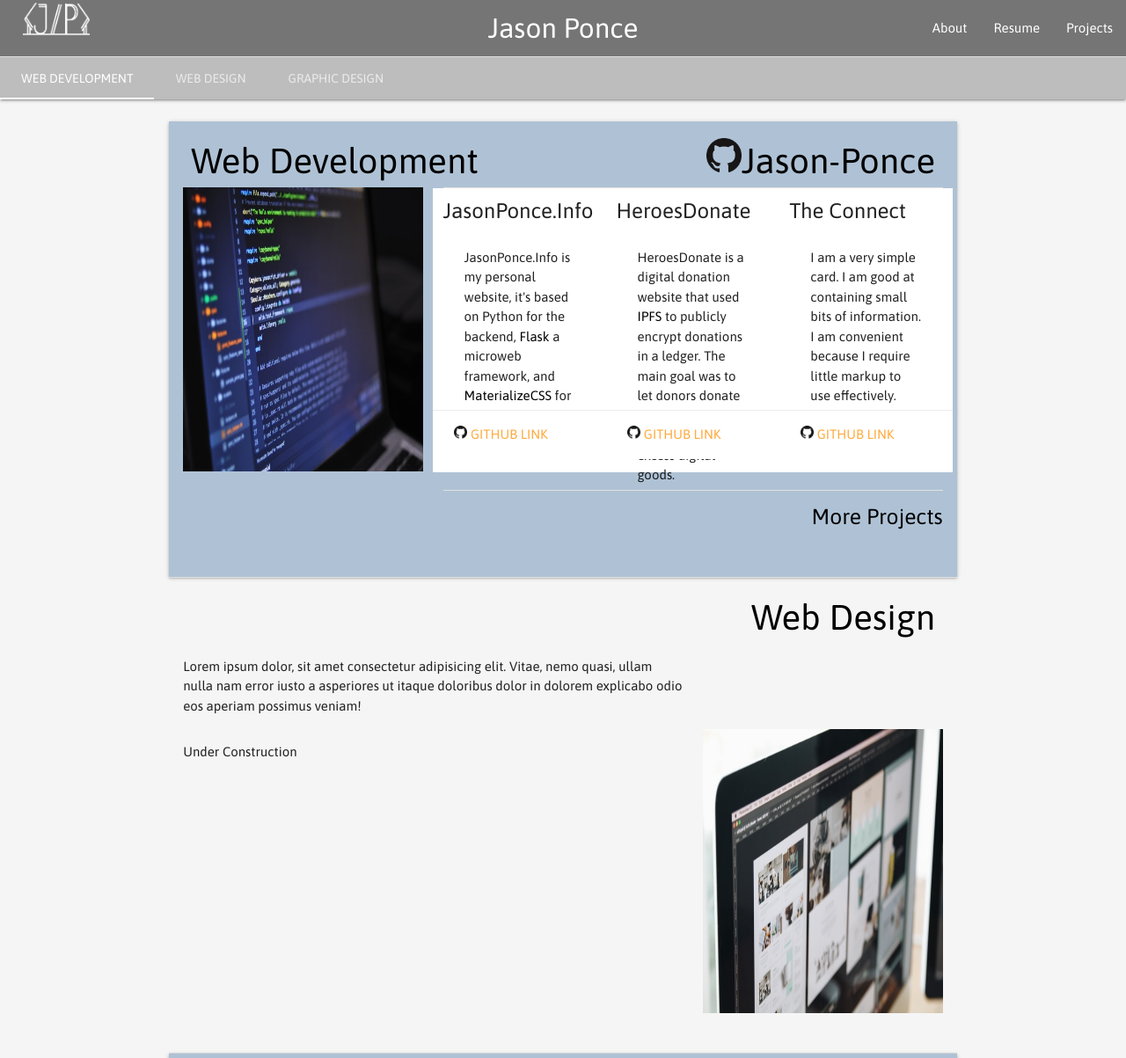
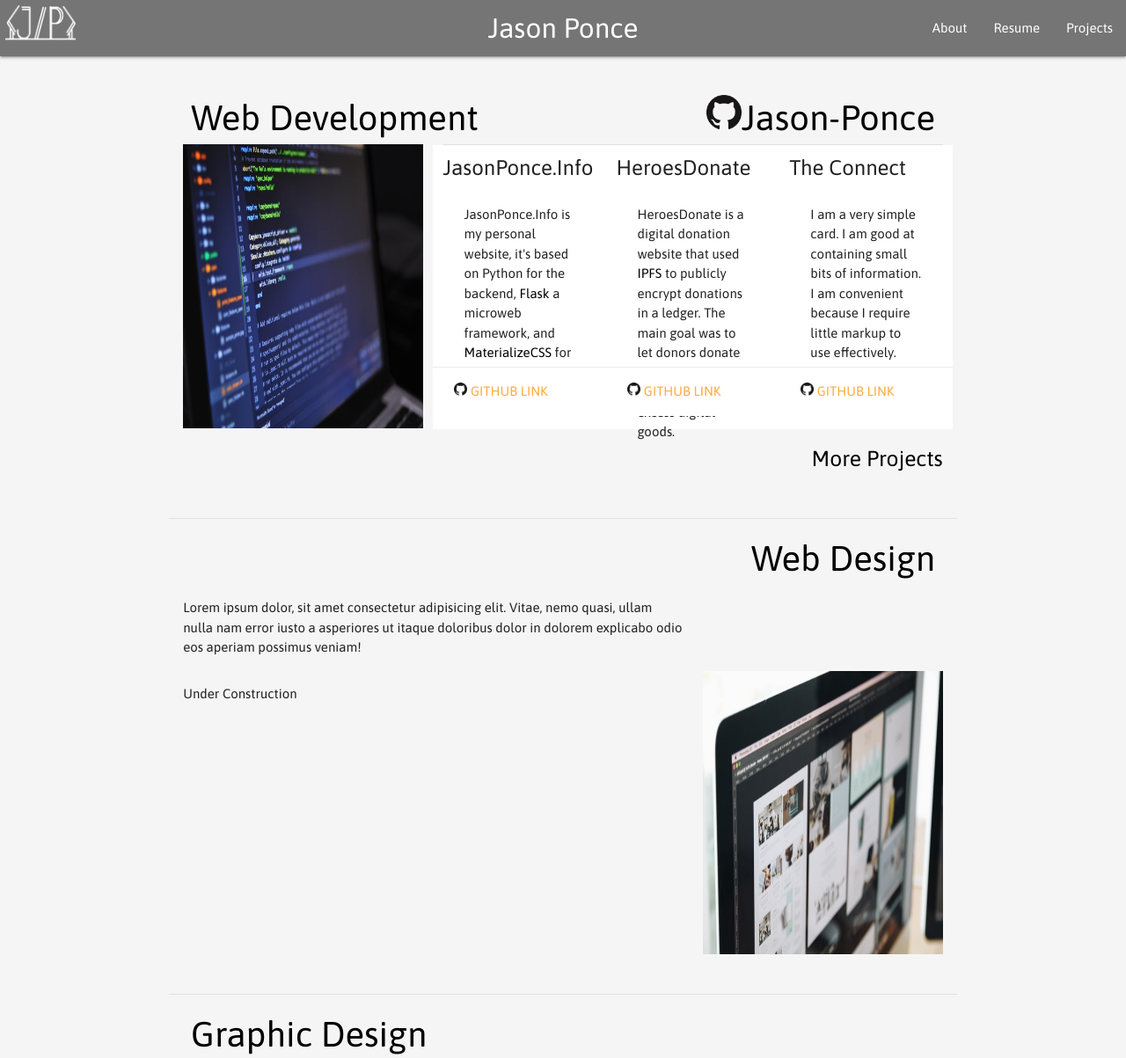
Before and after one commit to Jason-Ponce/personal-website, a Flask app: page /projects in a window 1280 px wide. Shown: the top 1203 px of the page at 88% size. Run offline with Flask 2, Linux system fonts and the light colour scheme; some libraries are stand-ins or nearby versions.

Commit message:
content rework

```diff
--- a/jasonsite/routes.py
+++ b/jasonsite/routes.py
@@ -108,7 +108,7 @@ def smudge_script():
 @app.route("/projects/web_design")
 def web_design():
     page_title="Web Design"
-    return render_template('404.html', title=page_title)
+    return render_template('web_design.html', title=page_title)
 
 
 # END WEB DESIGN SECTION
--- a/jasonsite/static/css/mystyle.css
+++ b/jasonsite/static/css/mystyle.css
@@ -143,9 +143,9 @@ html *{
       padding-left: 5px;
       padding-right: 5px;
   }
-.section-color{
+/* .section-color{
     background-color: #AFC2D5;
-}
+} */
 .project-header-color{
     color: black;
 }
@@ -226,10 +226,12 @@ figcaption{
   }
 
 #navbar-image-logo{
-    max-width: 6%;
-    max-height: 6%;
-    padding-top: 0.2%;
+
+    max-width: 25%;
+    max-height: 25%;
+    padding-top: 2%;
     margin-left: 2%;
+
 }
 
 .cari-sizeup{
@@ -270,3 +272,7 @@ figcaption{
     color: black;
     text-decoration: underline;
 }
+
+.reduced-logo{
+    width: 25vw;
+}
--- a/jasonsite/templates/about.html
+++ b/jasonsite/templates/about.html
@@ -36,7 +36,7 @@
 {% block nav %}
 <nav class="nav-extended grey darken-1">
         <div class="nav-wrapper">
-            <a href="{{ url_for('home') }}" class="brand-logo">
+            <a href="{{ url_for('home') }}" class="brand-logo left reduced-logo">
                 <img src="/static/logo_resized_white.png" alt="logo for website" id="navbar-image-logo">
             </a>
             <a href="{{ url_for('home') }}" class="brand-logo center">Jason Ponce</a>
--- a/jasonsite/templates/projects.html
+++ b/jasonsite/templates/projects.html
@@ -20,7 +20,7 @@
 {% block body %}
 {{super()}}
 <div class="container" id="project-main-body">
-    <section id="project-web-development" class="z-depth-1 section-color">
+    <section id="project-web-development" class="">
         <header class="header-font-left">
             <a href="{{ url_for('web_development') }}" class="project-header-color link-black">Web Development</a>
             <span style="float: right;"><img src="/static/images/logo/GitHub-Mark-64px.png" class="github-link" alt=""><a href="https://github.com/Jason-Ponce" class="link-black">Jason-Ponce</a></span>
@@ -64,7 +64,7 @@
                                 </div>
                             </div>
                 </div>
-            <div class="divider"></div>
+            <!-- <div class="divider"></div> -->
             <h5 class="right-align"><a href="{{ url_for('web_development') }}" class="project-header-color link-black">More Projects</a></h5>
             <!-- <ul>
                 <li><i class="material-icons" style="vertical-align:middle">arrow_right</i><a href="https://github.com/Jason-Ponce/personal-website">JasonPonce.Info</a></li>
@@ -83,8 +83,8 @@
         </div>
     </section>
     <div class="divider"></div>
-    <section id="project-graphic-design" class="z-depth-1 section-color">
-            <header class="header-font-left "><a href="{{ url_for('graphic_design') }}" class="project-header-color">Graphic Design</a></header>
+    <section id="project-graphic-design" class="">
+            <header class="header-font-left "><a href="{{ url_for('graphic_design') }}" class="project-header-color link-black">Graphic Design</a></header>
             <div class="row">
                 <img class="project-photo-size col s4" src="/static/images/Oleg_Magni3.jpg" alt="https://www.pexels.com/photo/gray-metal-cubes-decorative-1005644/">
                 <ul class="collection with-header col s8 grey lighten-4 project-collection-padding">
--- a/jasonsite/templates/projects_index.html
+++ b/jasonsite/templates/projects_index.html
@@ -31,7 +31,7 @@
 {% block nav %}
 <nav class="nav-extended grey darken-1">
     <div class="nav-wrapper">
-        <a href="{{ url_for('home') }}" class="brand-logo">
+        <a href="{{ url_for('home') }}" class="brand-logo left reduced-logo">
             <img src="/static/logo_resized_white.png" alt="logo for website" id="navbar-image-logo">
         </a>
         <a href="{{ url_for('home') }}" class="brand-logo center">Jason Ponce</a>
@@ -43,15 +43,14 @@
     </div>
     <!-- Start dropdown block -->
     {% block dropdown %}
-    <li class="divider"></li>
+    <!-- <li class="divider"></li>
     <div class="nav-content grey lighten-1">
         <ul class="tabs tabs-transparent">
         <li class="tab "><a href="{{ url_for('web_development') }}" target="_self">Web Development</a></li>
         <li class="tab "><a href="{{ url_for('web_design') }}" target="_self">Web Design</a></li>
         <li class="tab"><a href="{{ url_for('graphic_design') }}" target="_self" >Graphic Design</a></li>
-         <!-- <li class="tab"><a href="{{ url_for('photoshop_experiments') }}" target="_self">Photoshop Experiments</a></li> -->
-        </ul>
-    </div>
+    </ul>
+    </div> -->
     {% endblock dropdown %}
 </nav>
 {% endblock nav %}
```
